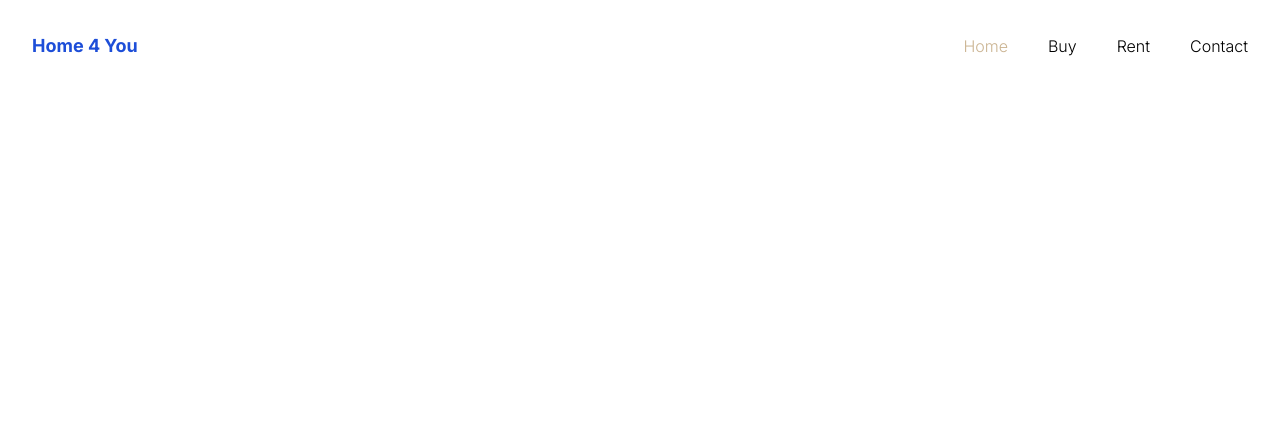
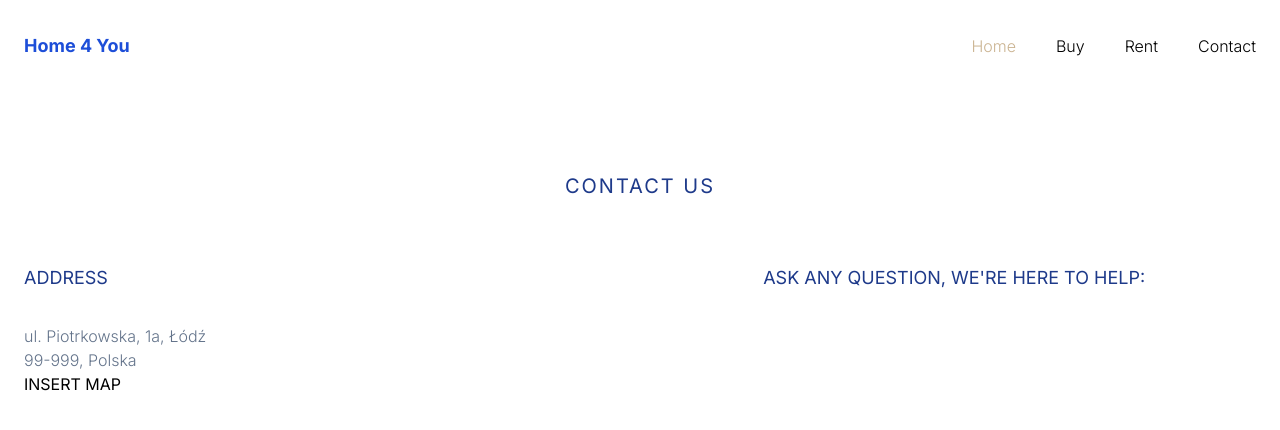
Before and after one commit to timaxin/home4you, a Next.js app: page / in a window 1280 px wide. Shown: the top 430 px of the page. Built offline with nearby package versions, Linux system fonts and the light colour scheme.

Commit message:
HY-2: Add basic footer layout

```diff
--- a/app/footer.tsx
+++ b/app/footer.tsx
@@ -1,3 +1,19 @@
-export default function Header() {
-    return <footer></footer>;
+
+export default function Footer() {
+  return (
+    <footer className="px-6">
+      <div className="pt-20 pb-16 tracking-widest text-center text-blue-900 text-xl uppercase">Contact us</div>
+      <div className="flex">
+        <div className="basis-3/5">
+          <div className="text-blue-900 text-lg pb-8 uppercase">Address</div>
+          <div className="font-light text-slate-500">ul. Piotrkowska, 1a, Łódź</div>
+          <div className="font-light text-slate-500">99-999, Polska</div>
+          <div id="lodz-map">INSERT MAP</div>
+        </div>
+        <div className="basis-2/5">
+          <div className="text-blue-900 text-lg pb-8 uppercase">Ask any question, we're here to help:</div>
+        </div>
+      </div>
+    </footer>
+  );
 }
--- a/app/header.tsx
+++ b/app/header.tsx
@@ -6,7 +6,7 @@ import { usePathname } from 'next/navigation'
 export default function Header() {
   const pathname = usePathname();
   return (
-    <header className="p-8 flex justify-between bg-white">
+    <header className="px-6 py-8 flex justify-between bg-white">
       <Link href='/' className="text-blue-700 font-bold text-lg">Home 4 You</Link>
       <nav className="flex font-light space-x-10">
         <Link href="/" className={`my-auto hover:text-stone-500 link ${pathname === '/' ? 'active' : ''}`}>Home</Link>
--- a/package.json
+++ b/package.json
@@ -1,6 +1,6 @@
 {
   "name": "home4you",
-  "version": "0.2.0",
+  "version": "0.1.0",
   "private": true,
   "scripts": {
     "dev": "next dev",
```
